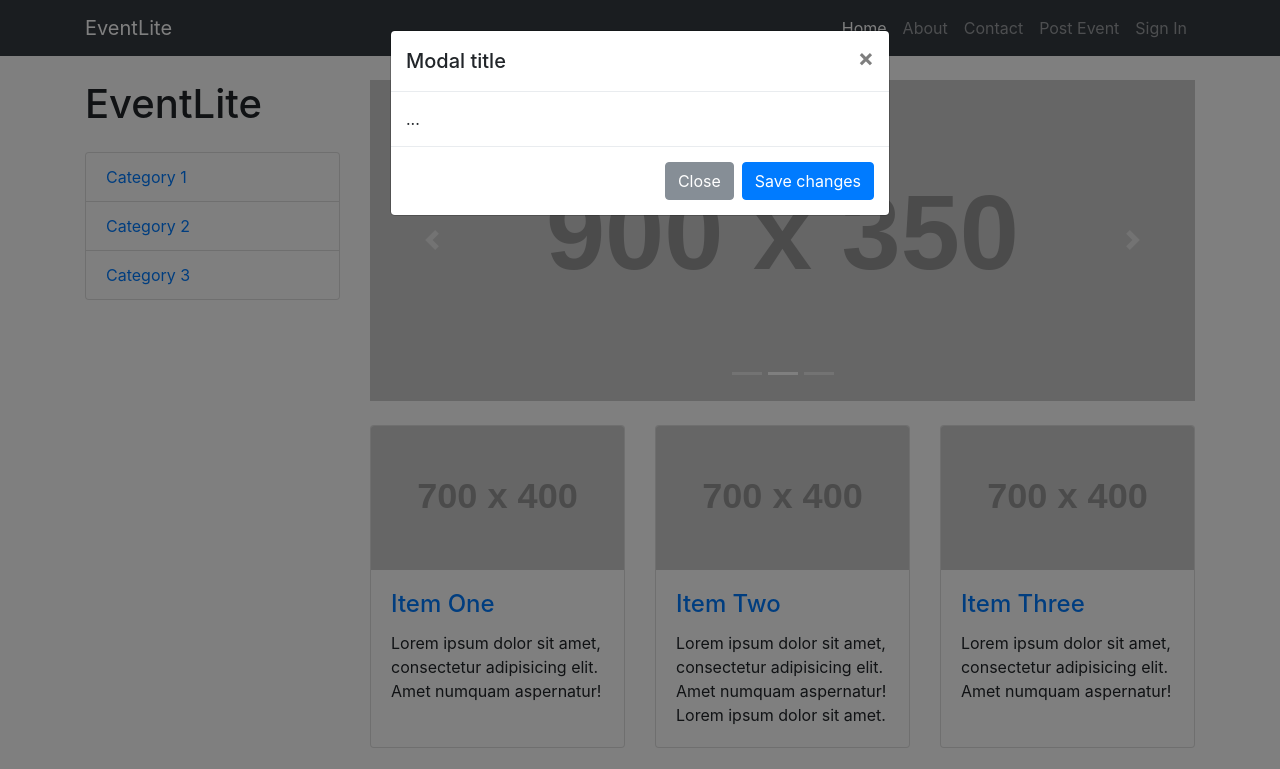
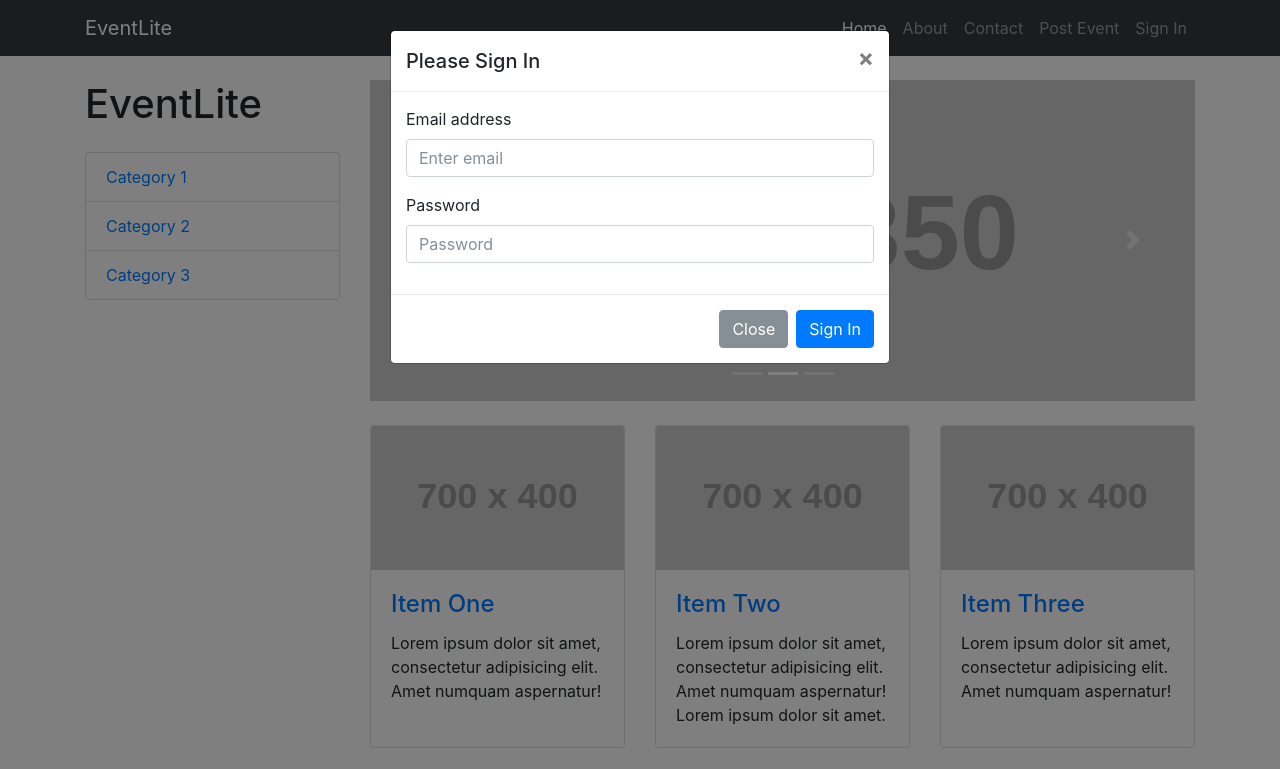
Before and after one commit to rtgiles/project2, a website: page events-new.html in a window 1280 px wide. Both pictures are taken after a click on the link "Sign In". Shown: the top 769 px of the page. Drawn offline with Linux system fonts and the light colour scheme; placeholder pictures from the web are drawn by us.

Commit message:
added sign in forms to the modal

```diff
--- a/events-new.html
+++ b/events-new.html
@@ -57,17 +57,26 @@
       <div class="modal-dialog" role="document">
         <div class="modal-content">
           <div class="modal-header">
-            <h5 class="modal-title" id="exampleModalLabel">Modal title</h5>
+            <h5 class="modal-title" id="modalTitle">Please Sign In</h5>
             <button type="button" class="close" data-dismiss="modal" aria-label="Close">
               <span aria-hidden="true">&times;</span>
             </button>
           </div>
           <div class="modal-body">
-            ...
+            <form>
+              <div class="form-group">
+                <label for="emailField">Email address</label>
+                <input type="email" class="form-control" id="emailField" aria-describedby="emailHelp" placeholder="Enter email">
+              </div>
+              <div class="form-group">
+                <label for="passwordField">Password</label>
+                <input type="password" class="form-control" id="passwordField" placeholder="Password">
+              </div>
+            </form>
           </div>
           <div class="modal-footer">
             <button type="button" class="btn btn-secondary" data-dismiss="modal">Close</button>
-            <button type="button" class="btn btn-primary">Save changes</button>
+            <button type="button" class="btn btn-primary">Sign In</button>
           </div>
         </div>
       </div>
```
